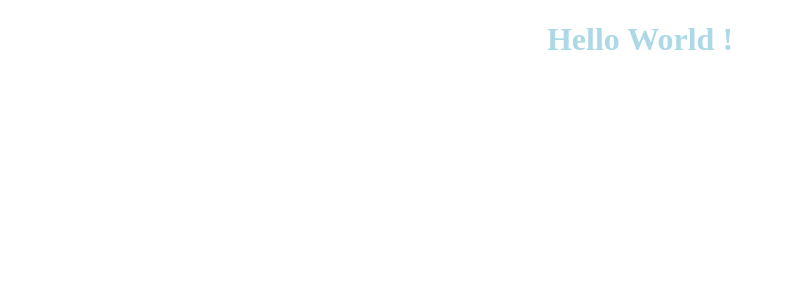
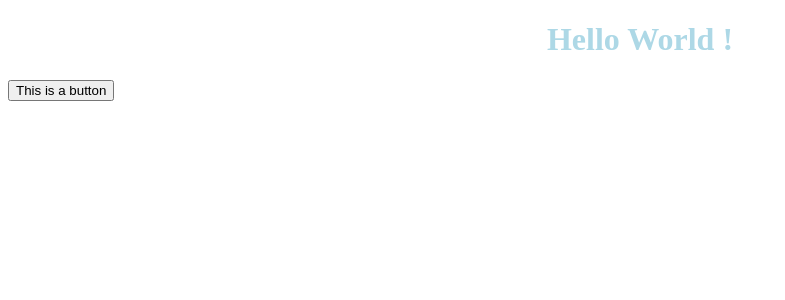
Before and after one commit to bapangit/shopping-app, a React app: page / in a window 1280 px wide. Shown: the top 300 px of the page, without its empty margins (0-785 px from the left). Built offline with nearby package versions, Linux system fonts and the light colour scheme.

Commit message:
'new changes'

```diff
--- a/src/App.tsx
+++ b/src/App.tsx
@@ -1,4 +1,5 @@
-import React,{useState} from 'react'
+import React from 'react'
+import Btn from '@components/buttons/Btn'
 
 function getData(data:boolean):string{
     if(data){
@@ -10,5 +11,6 @@ function getData(data:boolean):string{
 export default function App(){
     return<>
     <h1 style={{color:"lightblue",textAlign:"center"}}>{getData(true)}</h1>
+    <Btn/>
     </>
 }
--- /dev/null
+++ b/src/components/buttons/Btn.tsx
@@ -0,0 +1,11 @@
+import React from 'react';
+
+const Btn = () => {
+    return (
+        <>
+        <button>This is a button</button>
+        </>
+    );
+};
+
+export default Btn;
--- a/webpack.config.js
+++ b/webpack.config.js
@@ -5,7 +5,11 @@ module.exports = {
     entry: path.join(__dirname, "src", "index.tsx"),
     output: { path: path.join(__dirname, "build"), filename: "index.bundle.js" },
     mode: process.env.NODE_ENV || "development",
-    resolve: { modules: [path.resolve(__dirname, "src"), "node_modules"],extensions: [ '.ts', '.js', '.tsx', '.jsx'] },
+    resolve: { modules: [path.resolve(__dirname, "src"), "node_modules"],extensions: [ '.ts', '.js', '.tsx', '.jsx'],
+    alias: {
+      '@components': path.resolve(__dirname, 'src/components'),
+      /* '@buttons': path.resolve(__dirname, 'src/components/buttons') */
+    } },
     devServer: { contentBase: path.join(__dirname, "src"),port:8080,open:true },
     module: {
         rules: [
```
Also changed, not shown: src/components/Paragraph.tsx (deleted, +0 -11 lines), tsconfig.json (+8 -3 lines).
